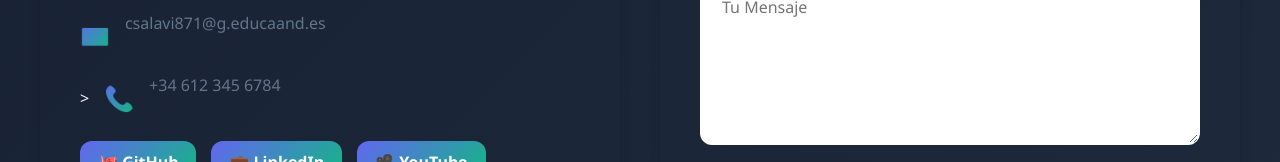
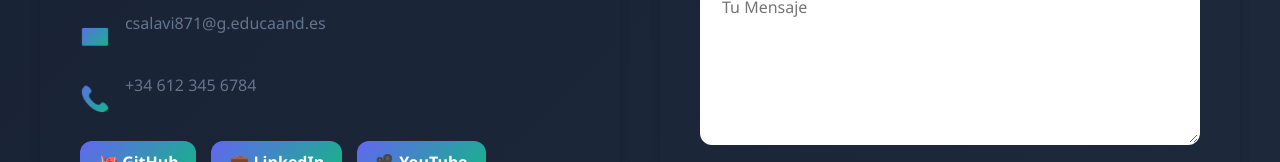
Before and after one commit to Carmen-SA24/portafolio, a plain HTML site: page index.html in a window 1280 px wide. Shown: the part 3385-3547 px from the top of the page. Drawn offline with Linux system fonts and the light colour scheme.

Commit message:
edicion contacto en index

```diff
--- a/index.html
+++ b/index.html
@@ -306,7 +306,7 @@
                         <span class="icon">✉️</span>
                          <p>csalavi871@g.educaand.es</p>
                     </div>
-                    <div class="info-item">>
+                    <div class="info-item">
                         <span class="icon">📞</span>
                         <p>+34 612 345 6784</p>
                     </div>
```
